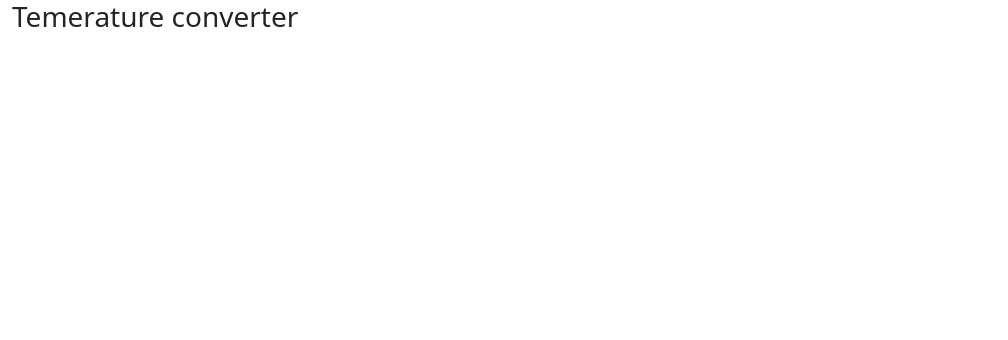
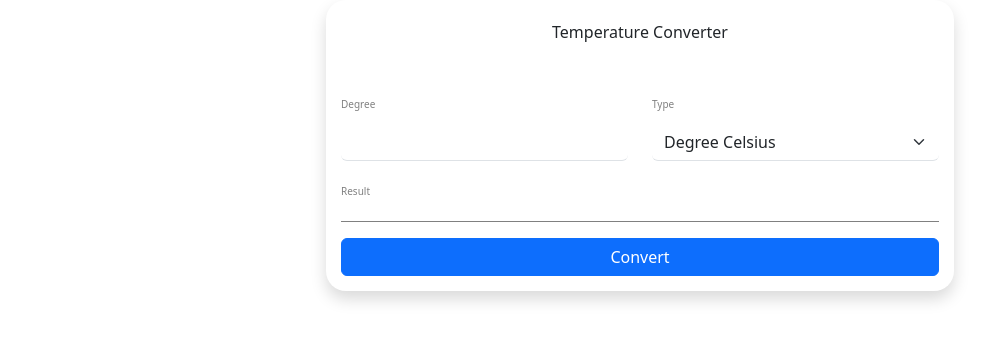
Before and after one commit to mehar-afreen/temperature-converter-task, a website: page index.html in a window 1280 px wide. Shown: the whole page, without its empty margins (0-1008 px from the left). Drawn offline with nearby package versions, Linux system fonts and the light colour scheme.

Commit message:
version 3
templates updated

```diff
--- a/index.html
+++ b/index.html
@@ -7,8 +7,82 @@
         <link rel="stylesheet" href="https://cdn.jsdelivr.net/npm/bootstrap-icons@1.11.3/font/bootstrap-icons.min.css">
         <link href="https://cdn.jsdelivr.net/npm/bootstrap@5.3.2/dist/css/bootstrap.min.css" rel="stylesheet" integrity="sha384-T3c6CoIi6uLrA9TneNEoa7RxnatzjcDSCmG1MXxSR1GAsXEV/Dwwykc2MPK8M2HN" crossorigin="anonymous">
         <script src="https://cdn.jsdelivr.net/npm/bootstrap@5.3.2/dist/js/bootstrap.bundle.min.js" integrity="sha384-C6RzsynM9kWDrMNeT87bh95OGNyZPhcTNXj1NW7RuBCsyN/o0jlpcV8Qyq46cDfL" crossorigin="anonymous"></script>
+        <style type="text/css">
+            .temperature-card {
+            /*border:1px solid black;*/
+            padding:15px;
+            border-radius:20px;
+            }
+            .result-heading {
+                font-weight:unset;
+                font-size:10px;
+                color:gray;
+            }
+            label {
+                font-size:10px;
+                color:gray;
+                margin-bottom:12px;
+            }
+
+            #result {
+                border-bottom:1px solid gray;
+                padding:8px;
+                font-size:14px;
+            }
+            .col input,.col select {
+                border-top:none;
+                border-left:none;
+                border-right:none;
+            }
+        </style>
+        <script type="text/javascript">
+            function convertClick(){
+                var lstSelect = document.getElementById("lstSelect").value;
+                var numDegree = parseInt(document.getElementById("numDegree").value);
+                var result = document.getElementById("result");
+                console.log(lstSelect);
+                switch(lstSelect){
+                    case "Degree Celsius":
+                        var CelciusFormula = parseFloat((numDegree - 32) * 5/9).toFixed(4);
+                        console.log(CelciusFormula);
+                        result.innerHTML = CelciusFormula;
+                        break;
+                    case "Fahrenheit":
+                        var FahrenheitFormula = parseFloat((numDegree * (9/5)) + 32).toFixed(2);
+                        result.innerHTML = FahrenheitFormula;
+                        break;
+                    case "Kelvin":
+                        var num = 273.15
+                        var kelvinFormula = numDegree + 273.15;
+                        result.innerHTML = kelvinFormula;
+                }
+            }
+        </script>
     </head>
-    <body class="container-fluid">
-        <h3>Temerature converter</h3>
+    <body class="container-fluid d-flex justify-content-center">
+        <div class="temperature-card w-50 shadow">
+            <h6 class="text-center mt-2">Temperature Converter</h6>
+            <div class="row mt-5">
+                <div class="col">
+                    <label class="form-check-label">Degree</label>
+                    <input type="text" id="numDegree" class="form-control">
+                </div>
+                <div class="col">
+                    <label class="form-check-label">Type</label>
+                    <select class="form-select" id="lstSelect">
+                        <option>Degree Celsius</option>
+                        <option>Fahrenheit</option>
+                        <option>Kelvin</option>
+                    </select>
+                </div>
+            </div>
+            <div class="mt-4">
+                <h6 class="result-heading">Result</h6>
+                <div id="result"></div>
+            </div>
+            <div class="mt-3">
+                <button class="btn btn-primary w-100" onclick="convertClick()">Convert</button>
+            </div>
+        </div>
     </body>
 </html>
```
Also changed, not shown: public/temperature-converter.html (added, +88 -0 lines).
